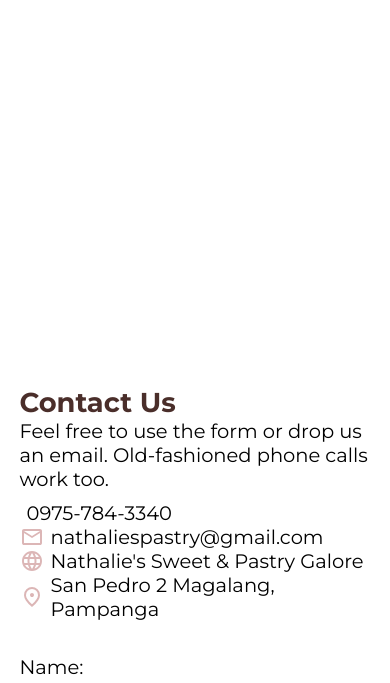
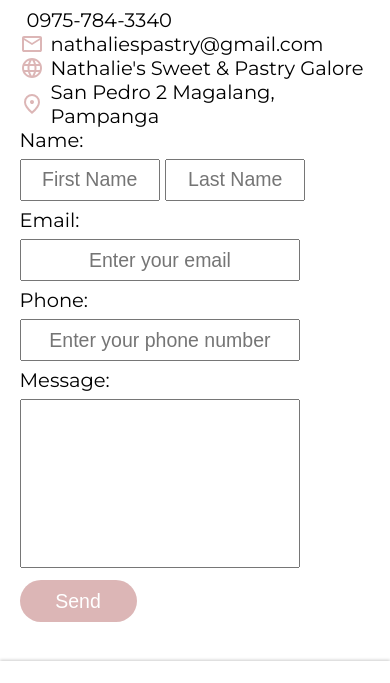
Before and after one commit to itscineszn/itscinezns, a plain HTML site: page contact.html in a window 390 px wide. Shown: the part 135-818 px from the top of the page. Drawn offline with Linux system fonts and the light colour scheme.

Commit message:
Update styles1.css

```diff
--- a/css/styles1.css
+++ b/css/styles1.css
@@ -713,8 +713,9 @@ footer a:hover{
         display: flex;
         flex-direction: column;
         width: 100%;
-        height: 200vh;
-        margin-top: 15%;
+        height: auto;
+        margin-top: 7%;
+        margin-bottom: 10%;
         align-items: center;
     }
 
```
